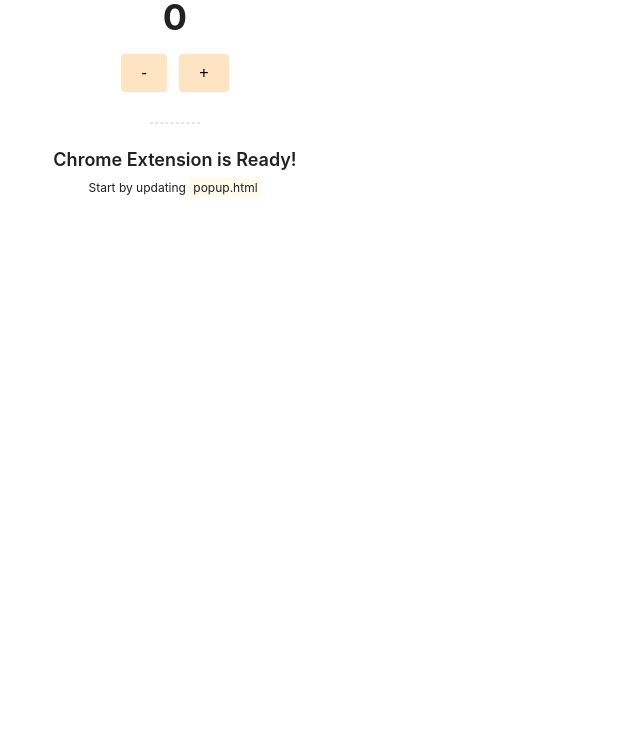
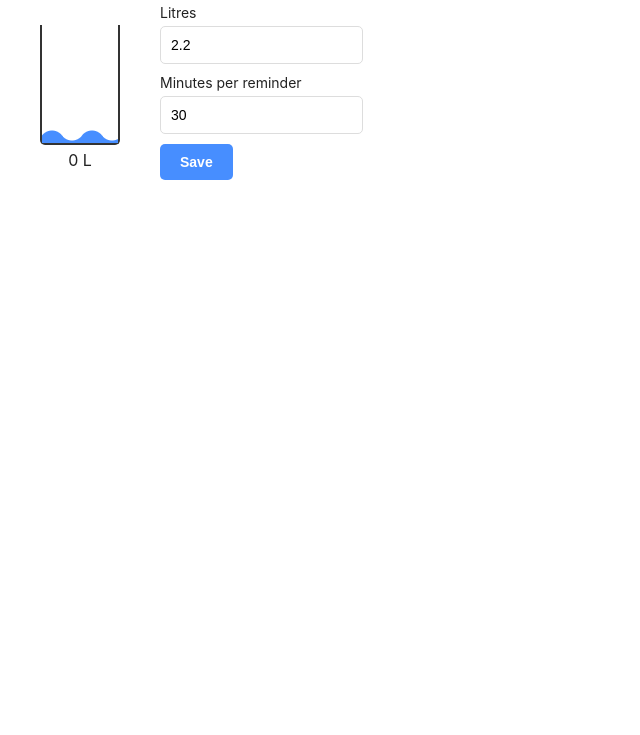
Before and after one commit to kamerontanseli/Water-Reminder, a website built with webpack: page public/popup.html in a window 1280 px wide. Shown: the part 65-800 px from the top of the page, without its empty margins (0-640 px from the left). Built offline with nearby package versions, Linux system fonts and the light colour scheme; some packages are replaced by stand-ins of ours; no server answers; files whose address does not match are found by name.

Commit message:
first commit

```diff
--- a/public/popup.html
+++ b/public/popup.html
@@ -1,23 +1,39 @@
 <!DOCTYPE html>
 <html lang="en">
+
 <head>
-    <meta charset="UTF-8">
-    <title>My Chrome Extension</title>
-    <link rel="stylesheet" href="popup.css" />
+  <meta charset="UTF-8">
+  <title>My Chrome Extension</title>
+  <link rel="stylesheet" href="popup.css" />
 </head>
+
 <body>
   <div class="app">
-    <p class="counter-label">Counter</p>
-    <div id="counter" class="counter"></div>
-    <div class="button-container">
-      <button id="decrementBtn" class="button">-</button>
-      <button id="incrementBtn" class="button">+</button>
+    <h1 class="title">Water Reminder</h1>
+
+    <div class="row">
+      <div class="column">
+        <div class="glass">
+          <div class="glass__water"></div>
+        </div>
+        <p class="glass__total"></p>
+      </div>
+      <div class="column">
+        <form>
+          <div class="group">
+            <label for="litres">Litres</label>
+            <input required type="number" value="2.2" step="0.1" min="1" name="litres" id="litres" placeholder="2.2">
+          </div>
+          <div class="group">
+            <label for="litres">Minutes per reminder</label>
+            <input required type="number" value="30" step="1" name="reminders" id="reminders" placeholder="30">
+          </div>
+          <div class="group">
+            <button type="submit">Save</button>
+          </div>
+        </form>
+      </div>
     </div>
-
-    <hr class="divider" />
-
-    <p class="title">Chrome Extension is Ready!</p>
-    <p class="subtitle">Start by updating <code>popup.html</code></p>
   </div>
 
   <script src="popup.js"></script>
@@ -29,4 +45,5 @@
     To create a production bundle, use `npm run build`.
   -->
 </body>
+
 </html>
--- a/src/popup.css
+++ b/src/popup.css
@@ -2,91 +2,130 @@
 *,
 *::before,
 *::after {
-    margin: 0;
-    padding: 0;
-    box-sizing: border-box;
+  margin: 0;
+  padding: 0;
+  box-sizing: border-box;
 }
 /* normalize css ends here */
 
-
 html {
-    font-family: -apple-system, BlinkMacSystemFont, Segoe UI, Helvetica, Arial, sans-serif;
-    color: #222;
+  font-family: -apple-system, BlinkMacSystemFont, Segoe UI, Helvetica, Arial,
+    sans-serif;
+  color: #222;
 }
 
 body {
-    width: 350px;
-    height: 300px;
-}
-
-.app {
-    height: 100%;
-    display: flex;
-    align-items: center;
-    justify-content: center;
-    flex-direction: column;
-    text-align: center;
-    padding: 20px;
+  width: 350px;
+  height: 300px;
+  padding: 20px;
 }
 
 .title {
-    font-size: 18px;
-    font-weight: 600;
-    margin-bottom: 10px;
+  font-size: 1.5em;
+  text-align: center;
+  margin-bottom: 20px;
 }
 
-.subtitle {
-    font-size: 12px;
+.glass {
+  height: 120px;
+  width: 80px;
+  margin: 0 auto;
+  border: 2px solid #333;
+  border-top: 0;
+  position: relative;
+  border-bottom-left-radius: 5px;
+  border-bottom-right-radius: 5px;
+  background-color: #478eff;
 }
 
-code {
-    font-size: 12px;
-    font-family: inherit;
-    background-color: rgba(254, 237, 185, .3);
-    padding: 2px 4px;
-    border-radius: 2px;
+.glass__water {
+  width: 100%;
+  height: 30%;
+  position: absolute;
+  bottom: 0;
 }
 
-.counter-label {
-    font-size: 12px;
-    margin-bottom: 5px;
+.glass__water {
+  text-align: center;
+  background: linear-gradient(to bottom, #fff, #fff);
+  height: 50px;
+  position: relative;
+}
+.glass__water::before {
+  content: "";
+  position: absolute;
+  left: 0;
+  bottom: 0;
+  right: 0;
+  background-repeat: repeat-x;
+  height: 10px;
+  background-size: 20px 20px;
+  background-image: radial-gradient(
+    circle at 10px -5px,
+    transparent 12px,
+    #478eff 13px
+  );
+}
+.glass__water::after {
+  content: "";
+  position: absolute;
+  left: 0;
+  bottom: 0;
+  right: 0;
+  background-repeat: repeat-x;
+  height: 15px;
+  background-size: 40px 20px;
+  background-image: radial-gradient(
+    circle at 10px 15px,
+    #478eff 12px,
+    transparent 13px
+  );
 }
 
-.counter {
-    font-size: 36px;
-    font-weight: 700;
+.glass__total {
+  text-align: center;
+  margin-top: 5px;
 }
 
-.button-container {
-    margin-top: 15px;
+.row {
+  display: flex;
+  align-items: center;
 }
 
-.button {
-    border: 0;
-    display: inline-block;
-    padding: 10px 20px;
-    margin-right: 4px;
-    margin-left: 4px;
-    background-color: bisque;
-    font-size: 16px;
-    cursor: pointer;
-    border-radius: 4px;
-    text-decoration: none;
-    transition: transform .2s ease;
-    user-select: none;
+.column {
+  padding: 0 20px;
 }
 
-.button:focus {
-    outline: none;
+.group {
+  margin-bottom: 10px;
 }
 
-.button:hover {
-    transform: scale(1.1);
+.group label {
+  font-size: 14px;
+  display: block;
+  margin-bottom: 5px;
 }
 
-.divider {
-    margin: 30px auto 25px;
-    width: 50px;
-    border: .5px dashed #000;
-    opacity: .1;
+.group input {
+  padding: 10px;
+  font-size: 14px;
+  outline-color: #478eff;
+  border-radius: 5px;
+  border: 1px solid #ddd;
 }
+
+button {
+  padding: 10px 20px;
+  border-radius: 5px;
+  border: 0;
+  background-color: #478eff;
+  color: #fff;
+  font-size: 14px;
+  font-weight: 600;
+  cursor: pointer;
+}
+
+button:disabled {
+  opacity: 0.7;
+  cursor: not-allowed;
+}
--- a/src/popup.js
+++ b/src/popup.js
@@ -1,6 +1,6 @@
-'use strict';
+"use strict";
 
-import './popup.css';
+import "./popup.css";
 
 (function() {
   // We will make use of Storage API to get and store `count` value
@@ -10,103 +10,92 @@ import './popup.css';
   // To get storage access, we have to mention it in `permissions` property of manifest.json file
   // More information on Permissions can we found at
   // https://developer.chrome.com/extensions/declare_permissions
-  const counterStorage = {
-    get: cb => {
-      chrome.storage.sync.get(['count'], result => {
-        cb(result.count);
+
+  function PreferencesForm() {
+    var form = document.querySelector("form");
+    const button = form.querySelector("button");
+    const litres = form.querySelector('[name="litres"]');
+    const reminders = form.querySelector('[name="reminders"]');
+
+    chrome.storage.sync.get(["preferences"], function(result) {
+      let preferences = result.preferences || { litres: 2.2, reminders: 30 };
+      litres.value = preferences.litres;
+      reminders.value = preferences.reminders;
     });
-    },
-    set: (value, cb) => {
+
+    function animateBtnSaving() {
+      button.innerText = "Saving...";
+      button.disabled = true;
+
+      setTimeout(() => {
+        button.innerText = "Save";
+        button.disabled = false;
+      }, 1000);
+    }
+
+    function saveValues(cb) {
       chrome.storage.sync.set(
         {
-          count: value,
+          preferences: {
+            litres: Number(litres.value),
+            reminders: Number(reminders.value)
+          }
         },
-        () => {
-          cb();
+        cb
+      );
     }
-      );
-    },
-  };
 
-  function setupCounter(initialValue = 0) {
-    document.getElementById('counter').innerHTML = initialValue;
-
-    document.getElementById('incrementBtn').addEventListener('click', () => {
-      updateCounter({
-        type: 'INCREMENT',
-      });
-    });
-
-    document.getElementById('decrementBtn').addEventListener('click', () => {
-      updateCounter({
-        type: 'DECREMENT',
+    form.addEventListener("submit", function(e) {
+      e.preventDefault();
+      saveValues(() => {
+        animateBtnSaving();
+        chrome.runtime.sendMessage({ type: "state" });
       });
     });
   }
 
-  function updateCounter({ type }) {
-    counterStorage.get(count => {
-      let newCount;
-
-      if (type === 'INCREMENT') {
-        newCount = count + 1;
-      } else if (type === 'DECREMENT') {
-        newCount = count - 1;
-      } else {
-        newCount = count;
+  function Water() {
+    function getDayMonthYear(date = new Date()) {
+      return `${date.getDate()}-${date.getMonth()}-${date.getFullYear()}`;
     }
 
-      counterStorage.set(newCount, () => {
-        document.getElementById('counter').innerHTML = newCount;
+    function render() {
+      chrome.storage.sync.get(["timeline", "preferences"], function(result) {
+        let preferences = result.preferences || { litres: 2.2, reminders: 30 };
+        const today = getDayMonthYear();
+        const timeline =
+          result.timeline && Array.isArray(result.timeline[today])
+            ? result.timeline[today]
+            : [];
+        const percent =
+          (timeline.reduce((total, next) => total + next, 0) /
+            1000 /
+            preferences.litres) *
+          100;
 
-        // Communicate with content script of
-        // active tab by sending a message
-        chrome.tabs.query({ active: true, currentWindow: true }, tabs => {
-          const tab = tabs[0];
+        document.querySelector(".glass__total").innerText = `${timeline.reduce(
+          (total, next) => total + next,
+          0
+        ) / 1000} L`;
 
-          chrome.tabs.sendMessage(
-            tab.id,
-            {
-              type: 'COUNT',
-              payload: {
-                count: newCount,
-              },
-            },
-            response => {
-              console.log('Current count value passed to contentScript file');
-            }
-          );
-        });
-      });
+        document.querySelector(".glass__water").style.height = `${Math.max(
+          15,
+          100 - percent
+        )}%`;
       });
     }
 
-  function restoreCounter() {
-    // Restore count value
-    counterStorage.get(count => {
-      if (typeof count === 'undefined') {
-        // Set counter value as 0
-        counterStorage.set(0, () => {
-          setupCounter(0);
-        });
-      } else {
-        setupCounter(count);
+    chrome.runtime.onMessage.addListener(function(request) {
+      if (request.type === "water") {
+        render();
       }
     });
+
+    render();
   }
 
-  document.addEventListener('DOMContentLoaded', restoreCounter);
-
-  // Communicate with background file by sending a message
-  chrome.runtime.sendMessage(
-    {
-      type: 'GREETINGS',
-      payload: {
-        message: 'Hello, my name is Pop. I am from Popup.',
-      },
-    },
-    response => {
-      console.log(response.message);
-    }
-  );
+  document.addEventListener("DOMContentLoaded", function() {
+    PreferencesForm();
+    Water();
+  });
 })();
```
Also changed, not shown: src/background.js (+106 -15 lines), src/contentScript.js (+0 -23 lines), public/icons/icon_128.png (deleted), public/icons/icon_144.png (added), public/icons/icon_16.png, public/icons/icon_32.png, public/icons/icon_48.png, public/manifest.json. Lines whose indentation alone changed are shown as unchanged.
